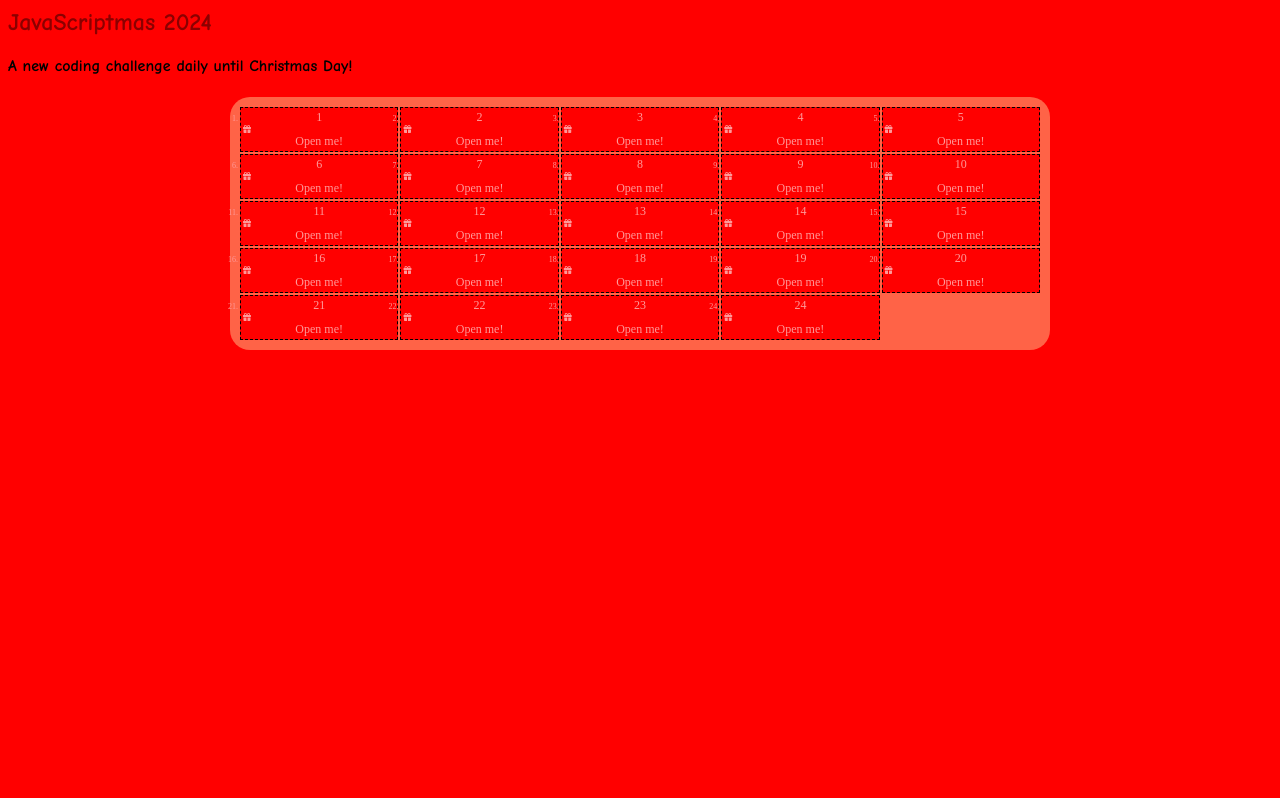
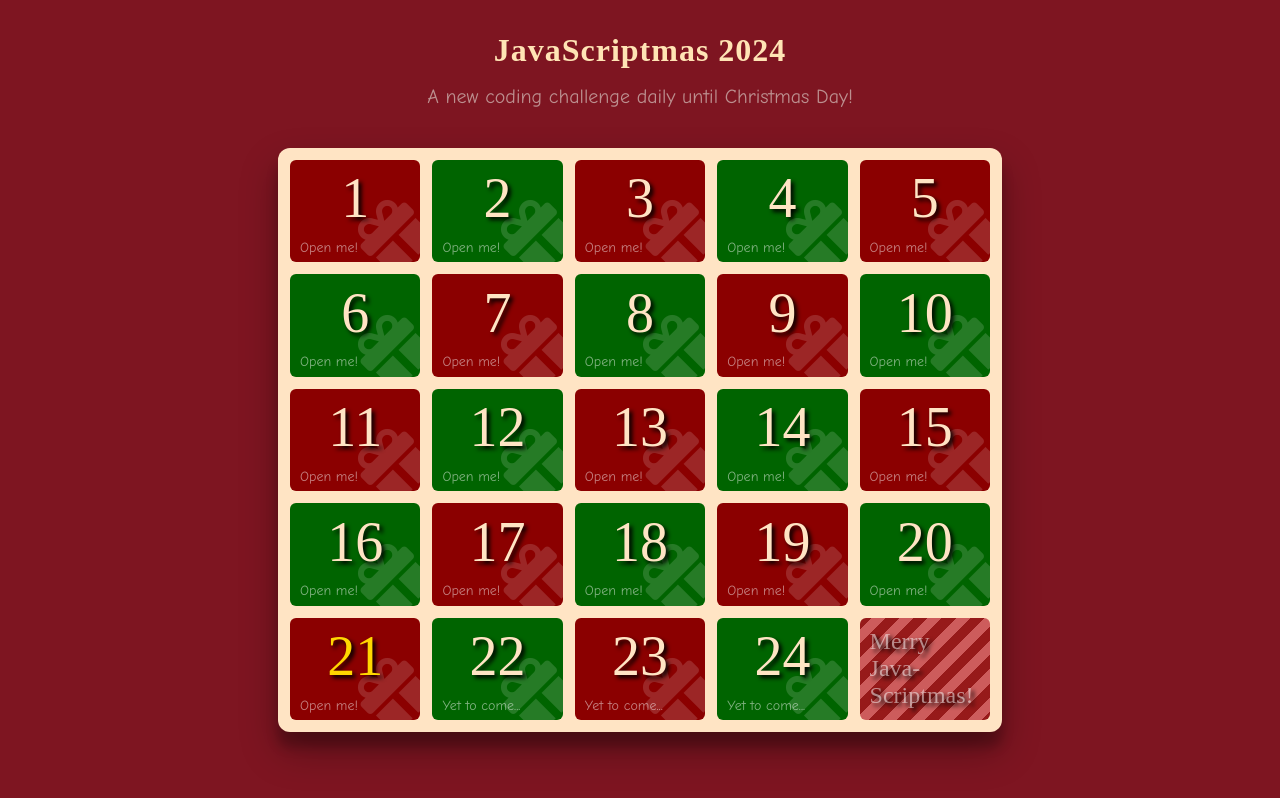
Before and after one commit to shams-shimul/Ugly-Advent-Calendar, a website built with Vite: page index.html in a window 1280 px wide. Built offline with nearby package versions, Linux system fonts and the light colour scheme.

Commit message:
Challenge completed

```diff
--- a/index.css
+++ b/index.css
@@ -1,41 +1,201 @@
 body {
-  font-family: 'Times New Roman', Times, serif;
-  background-color: red;
+	margin: 0;
+	background-color: #7e1521;
 }
 
 h2 {
-  margin: auto;
-  color: darkred;
-  font-size: 24px;
-  font-family: 'Comic Sans MS', 'Comic Sans', cursive;
+	color: moccasin;
+	font-size: 32px;
+	font-family: "Ribeye", serif;
+	letter-spacing: 1px;
+	text-align: center;
+	margin-block: 1em 0.5em;
 }
 
 h4 {
-  font-family: 'Comic Sans MS', 'Comic Sans', cursive;
+	margin-block: 0 2em;
+	font-family: "Comic Sans MS", "Comic Sans", cursive;
+	font-size: 20px;
+	text-align: center;
+	font-weight: 400;
+	color: rosybrown;
 }
 
 .calendar-container {
 	display: grid;
 	grid-template-columns: repeat(5, 1fr);
-  gap: 2px;
-  padding: 10px;
-  max-width: 800px;
+	gap: 12px;
+	padding: 12px;
+	max-width: 700px;
+	aspect-ratio: 1.25;
 	margin: 0 auto;
-  background-color: tomato;
-  border-radius: 20px;
+	background-color: bisque;
+	border-radius: 12px;
+	box-shadow: rgba(0, 0, 0, 0.3) 0px 19px 38px,
+		rgba(0, 0, 0, 0.22) 0px 15px 12px;
 }
 
 .calendar-box {
-  background-color: #ff0000;
-  color: #ff9999;
+	background-color: darkred;
+	color: white;
 	font-size: 8px;
 	text-align: left;
 	padding: 2px;
-  border: 1px dashed black;
+	border-radius: 6px;
+	position: relative;
+	display: flex;
+	flex-direction: column;
+	justify-content: space-around;
+	overflow: hidden;
+	z-index: 1;
+}
+
+.calendar-box:nth-child(even) {
+	background-color: darkgreen;
+}
+
+.calendar-box.passed:not(.opened) {
+	cursor: pointer;
+}
+
+.calendar-box.passed:hover {
+	box-shadow: none;
 }
 
 .calendar-box p {
 	margin: 0;
+}
+
+.calendar-box p:first-child {
 	text-align: center;
-  font-size: 12px;
+	font-family: "Ribeye", serif;
+	font-size: 7em;
+	color: bisque;
+	text-shadow: 3px 3px 4px #000000;
 }
+
+.calendar-box.today p:first-child {
+	color: gold;
+}
+
+.calendar-box i {
+	position: absolute;
+	bottom: -5px;
+	right: -5px;
+	font-size: 8em;
+	rotate: -45deg;
+	font-style: normal;
+	z-index: -1;
+	color: rgb(255 255 255 / 0.15);
+	transition: all 0.3s ease-in-out;
+}
+
+.calendar-box.passed:hover i {
+	animation: shake 0.5s infinite;
+}
+
+.calendar-box.opened i {
+	color: rgb(255 255 255);
+}
+
+.calendar-box p:last-child {
+	text-align: left;
+	margin-left: 8px;
+	font-size: 14px;
+	color: rgb(255 255 255 / 0.5);
+	font-family: "Comic Sans MS", "Comic Sans", cursive;
+	transition: all 0.2s ease;
+}
+
+.calendar-box:hover p:last-child {
+	color: white;
+}
+
+.calendar-box.main-event {
+	background-color: darkred;
+	background-image: repeating-linear-gradient(
+		-45deg,
+		rgb(255 255 255 / 0.1) 0px,
+		rgb(255 255 255 / 0.1) 10px,
+		indianred 10px,
+		indianred 20px
+	);
+	background-size: 300%;
+	transition: all 3s linear;
+}
+
+.calendar-box.main-event.today {
+	animation: colorband 5s linear;
+	animation-iteration-count: infinite;
+}
+
+.calendar-box.main-event p {
+	font-family: "Berkshire Swash", serif;
+	font-size: 3em;
+	text-align: left;
+	margin: 0 8px;
+}
+
+.calendar-box.main-event.today p {
+	color: yellow;
+}
+
+ol {
+	list-style-type: none;
+}
+
+@keyframes shake {
+	0% {
+		transform: translate(1px, 1px) rotate(0deg);
+	}
+
+	10% {
+		transform: translate(-1px, -2px) rotate(-1deg);
+	}
+
+	20% {
+		transform: translate(-3px, 0px) rotate(1deg);
+	}
+
+	30% {
+		transform: translate(3px, 2px) rotate(0deg);
+	}
+
+	40% {
+		transform: translate(1px, -1px) rotate(1deg);
+	}
+
+	50% {
+		transform: translate(-1px, 2px) rotate(-1deg);
+	}
+
+	60% {
+		transform: translate(-3px, 1px) rotate(0deg);
+	}
+
+	70% {
+		transform: translate(3px, 1px) rotate(-1deg);
+	}
+
+	80% {
+		transform: translate(-1px, -1px) rotate(1deg);
+	}
+
+	90% {
+		transform: translate(1px, 2px) rotate(0deg);
+	}
+
+	100% {
+		transform: translate(1px, -2px) rotate(-1deg);
+	}
+}
+
+@keyframes colorband {
+	0% {
+		background-position: right top;
+	}
+
+	100% {
+		background-position: left center;
+	}
+}
--- a/index.html
+++ b/index.html
@@ -1,13 +1,15 @@
 <!DOCTYPE html>
 <html lang="en">
+	<head>
+		<meta charset="UTF-8" />
+		<meta name="viewport" content="width=device-width, initial-scale=1.0" />
+		<title>Advent Calendar Challenge</title>
+		<link
+			rel="stylesheet"
+			href="https://cdnjs.cloudflare.com/ajax/libs/font-awesome/6.0.0-beta3/css/all.min.css"
+		/>
 
-<head>
-	<meta charset="UTF-8">
-	<meta name="viewport" content="width=device-width, initial-scale=1.0">
-	<title>Advent Calendar Challenge</title>
-	<link rel="stylesheet" href="https://cdnjs.cloudflare.com/ajax/libs/font-awesome/6.0.0-beta3/css/all.min.css">
-
-	<link rel="stylesheet" href="index.css">
+		<link rel="stylesheet" href="index.css" />
 	</head>
 
 	<body>
@@ -18,5 +20,4 @@
 		</main>
 		<script src="index.js"></script>
 	</body>
-
 </html>
--- a/index.js
+++ b/index.js
@@ -1,16 +1,60 @@
 const calendarContainer = document.getElementById('calendar');
+const todayDate = new Date().getDate()
+const gifts = ['🍫', '🍪', '🎄', '🦌', '🕯️', '🧸', '💰', '⌚', '⌨️', '🖱️']
+// reading from localStorage if any gift has been opened out of any box
+const openedGifts = JSON.parse(localStorage.getItem('ac_openedGifts')) ?? {}
 
-for (let i = 1; i <= 24; i++) {
+for (let i = 1; i <= 25; i++) {
+  // randomly picking a gift from the gifts array to assign to unopened boxes
+  const randGift = gifts[Math.floor(Math.random() * 10)]
+
   let box = document.createElement('li');
   box.classList.add('calendar-box');
   let number = document.createElement('p');
   number.innerHTML = i;
   const icon = document.createElement('i');
-  icon.classList.add('fas', 'fa-gift');
   let description = document.createElement('p');
-  description.innerHTML = "Open me!";
-  box.appendChild(number);
-  box.appendChild(icon);
-  box.appendChild(description);
+
+  // calendar box dates that are gone past will be allowed to open
+  if (i <= todayDate && i < 25) {
+    box.classList.add('passed')
+    i == todayDate && box.classList.add('today')
+    if (openedGifts[i]) { // if the box is already opened (saved in localStorage)
+      box.classList.add('opened')
+      icon.innerHTML = openedGifts[i]
+      description.innerHTML = "You've got:"
+    } else { // if the box is not opened yet, handle the click event accordingly
+      icon.classList.add('fas', 'fa-gift');
+      description.innerHTML = "Open me!";
+      box.addEventListener('click', () => handleOpeningABox(box, i, icon, description, randGift), { once: true }) // the event listener needs to be invoked once only, hence auto-removed subsequently with {once: true}
+    }
+  } else { // future date box won't be allowed to open until the date is due
+    description.innerHTML = "Yet to come..."
+    icon.classList.add('fas', 'fa-gift');
+  }
+
+  if (i < 25) { // except the Christmas day
+    box.appendChild(number);
+    box.appendChild(icon);
+    box.appendChild(description);
+  } else { // the Christmas day
+    box.classList.add('main-event')
+    // box.classList.add('today') // turn on to see what happens to the 25th box on the day
+    box.innerHTML = `<p>Merry Java-<wbr>Scriptmas!</p>`
+  }
   calendarContainer.appendChild(box);
 }
+
+// click event handler for unopened boxes on the past dates
+function handleOpeningABox(boxNode, boxNodeID, iconNode, textNode, giftItem) {
+  console.log("🔥 EVENT LISTENER FIRED")
+  if (!boxNode.classList.contains('opened')) {
+    iconNode.classList.remove('fas', 'fa-gift')
+    iconNode.innerHTML = giftItem // alloting a randomly picked gift item
+    boxNode.classList.add('opened')
+    textNode.innerHTML = "You've got:"
+    openedGifts[boxNodeID] = giftItem // recording the opened gift item to the object to be saved in localStorage
+    console.log(openedGifts)
+    localStorage.setItem('ac_openedGifts', JSON.stringify(openedGifts))
+  }
+}
```
Lines whose indentation alone changed are shown as unchanged.
